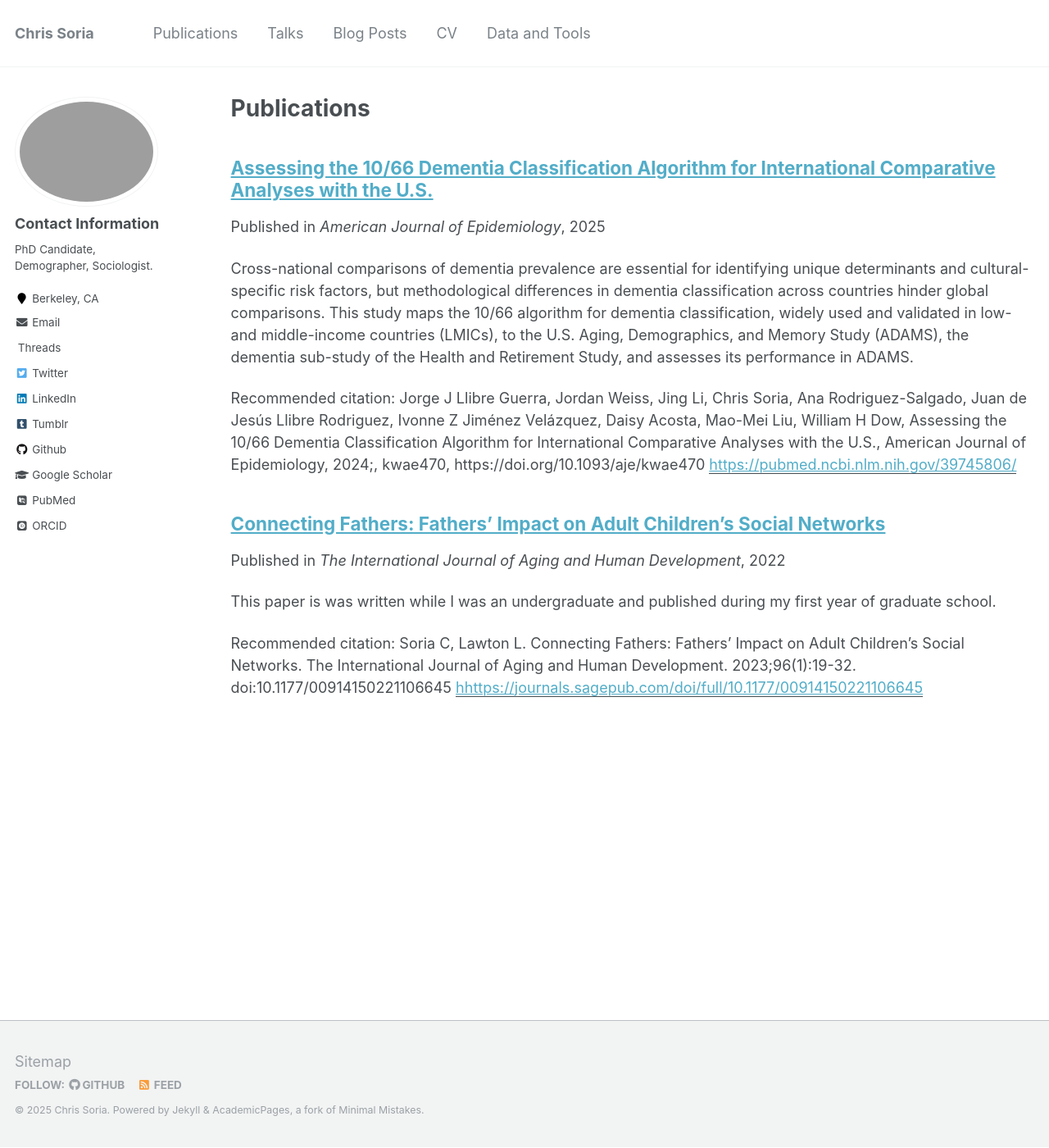
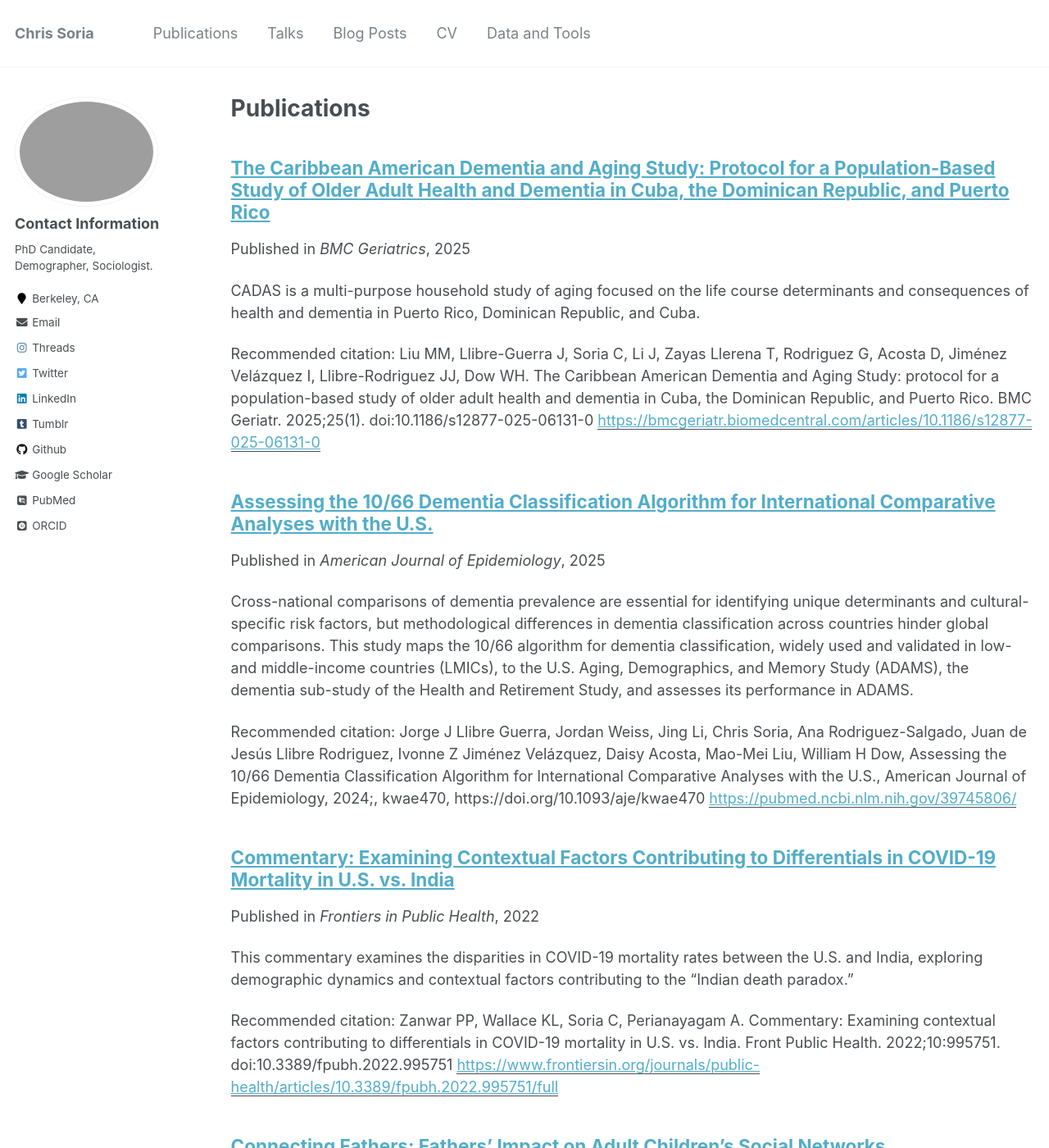
Before and after one commit to chrissoria/chrissoria.github.io, a Jekyll site: the page built from _pages/publications.md, in a window 1280 px wide and 1400 px high. Shown: the whole window at 82% size. Built offline with Jekyll 4.4.1, drawn with Linux system fonts in a browser that asks for light colours; some web fonts are replaced.

Commit message:
updating talks, publications, tools

```diff
--- a/_includes/author-profile.html
+++ b/_includes/author-profile.html
@@ -41,7 +41,7 @@
         <li><a href="{{ author.researchgate }}"><i class="fab fa-fw fa-researchgate" aria-hidden="true"></i> ResearchGate</a></li>
       {% endif %}
       {% if author.threads %}
-      <li><a href="https://www.threads.net/supersoria" target="_blank"><i class="fab fa-threads"></i> Threads</a></li>
+      <li><a href="https://www.threads.net/@{{ author.threads }}" target="_blank"><i class="fab fa-fw fa-instagram" aria-hidden="true"></i> Threads</a></li>
       {% endif %}
       {% if author.twitter %}
         <li><a href="https://x.com/CSoriaResearch"><i class="fab fa-fw fa-twitter-square" aria-hidden="true"></i> Twitter</a></li>
--- /dev/null
+++ b/_publications/2022-11-01-covid-mortality-commentary.md
@@ -0,0 +1,15 @@
+---
+title: "Commentary: Examining Contextual Factors Contributing to Differentials in COVID-19 Mortality in U.S. vs. India"
+collection: publications
+permalink: /publication/2022-11-01-covid-mortality-commentary
+excerpt: 'This commentary examines the disparities in COVID-19 mortality rates between the U.S. and India, exploring demographic dynamics and contextual factors contributing to the "Indian death paradox."'
+date: 2022-11-01
+venue: 'Frontiers in Public Health'
+paperurl: 'https://www.frontiersin.org/journals/public-health/articles/10.3389/fpubh.2022.995751/full'
+citation: 'Zanwar PP, Wallace KL, Soria C, Perianayagam A. Commentary: Examining contextual factors contributing to differentials in COVID-19 mortality in U.S. vs. India. Front Public Health. 2022;10:995751. doi:10.3389/fpubh.2022.995751'
+---
+As of July 2022, the cumulative, confirmed COVID-19 mortality rates in the United States and India were roughly 3,000 and 370 deaths per 100,000 population, respectively. COVID-19 mortality in India has been referred to as the "Indian death paradox" because the death rate is disproportionately low relative to the number of COVID-19 cases the country experienced. This commentary examines two evidence-based and plausible explanations of India's low death rates: demographic dynamics and factors contributing to increasing divergence in COVID-19 mortality in the U.S.
+
+[Download paper here](https://www.frontiersin.org/journals/public-health/articles/10.3389/fpubh.2022.995751/full)
+
+Zanwar PP, Wallace KL, Soria C, Perianayagam A. Commentary: Examining contextual factors contributing to differentials in COVID-19 mortality in U.S. vs. India. Front Public Health. 2022;10:995751. doi:10.3389/fpubh.2022.995751
--- /dev/null
+++ b/_publications/2025-08-29-cadas-protocol.md
@@ -0,0 +1,15 @@
+---
+title: "The Caribbean American Dementia and Aging Study: Protocol for a Population-Based Study of Older Adult Health and Dementia in Cuba, the Dominican Republic, and Puerto Rico"
+collection: publications
+permalink: /publication/2025-08-29-cadas-protocol
+excerpt: 'CADAS is a multi-purpose household study of aging focused on the life course determinants and consequences of health and dementia in Puerto Rico, Dominican Republic, and Cuba.'
+date: 2025-08-29
+venue: 'BMC Geriatrics'
+paperurl: 'https://bmcgeriatr.biomedcentral.com/articles/10.1186/s12877-025-06131-0'
+citation: 'Liu MM, Llibre-Guerra J, Soria C, Li J, Zayas Llerena T, Rodriguez G, Acosta D, Jiménez Velázquez I, Llibre-Rodriguez JJ, Dow WH. The Caribbean American Dementia and Aging Study: protocol for a population-based study of older adult health and dementia in Cuba, the Dominican Republic, and Puerto Rico. BMC Geriatr. 2025;25(1). doi:10.1186/s12877-025-06131-0'
+---
+The Hispanic Caribbean region is rapidly aging but national population-based aging surveys are rare. The Caribbean American Dementia and Aging Study (CADAS) is a multi-purpose household study of aging with a particular focus on the life course determinants and consequences of health and dementia in three countries with many similarities but divergent recent histories: Puerto Rico, Dominican Republic, and Cuba. CADAS will survey population-based samples of adults ages 65 and over. In Puerto Rico and Dominican Republic these will be nationally representative samples of 1,500 adults each; the Cuban survey will include 1,500 adults from purposively selected urban and rural areas.
+
+[Download paper here](https://bmcgeriatr.biomedcentral.com/articles/10.1186/s12877-025-06131-0)
+
+Liu MM, Llibre-Guerra J, Soria C, Li J, Zayas Llerena T, Rodriguez G, Acosta D, Jiménez Velázquez I, Llibre-Rodriguez JJ, Dow WH. The Caribbean American Dementia and Aging Study: protocol for a population-based study of older adult health and dementia in Cuba, the Dominican Republic, and Puerto Rico. BMC Geriatr. 2025;25(1). doi:10.1186/s12877-025-06131-0
```
Also changed, not shown: CLAUDE.md (added, +63 -0 lines), _pages/censoc.md (added, +32 -0 lines), _pages/markdown.md (+2 -0 lines), _posts/2025-11-28-llm-survey-categorization-preprint.md (added, +29 -0 lines), _talks/2025-04-10-talk-8.md (added, +11 -0 lines), _talks/2025-04-11-talk-9.md (added, +11 -0 lines), 2 other files.
